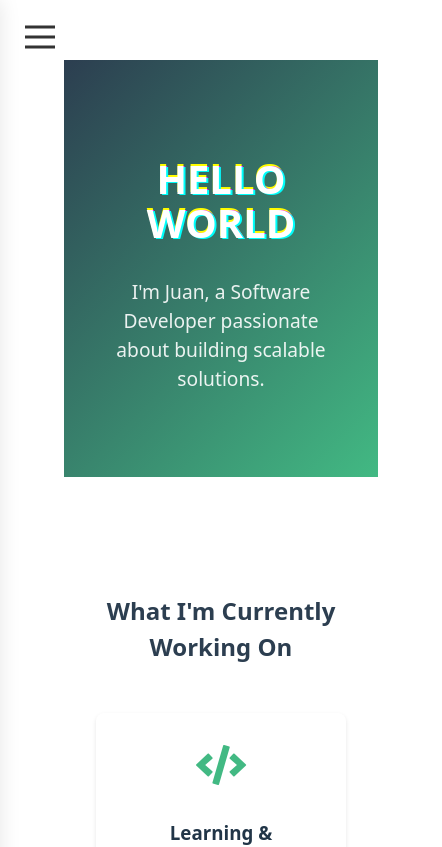
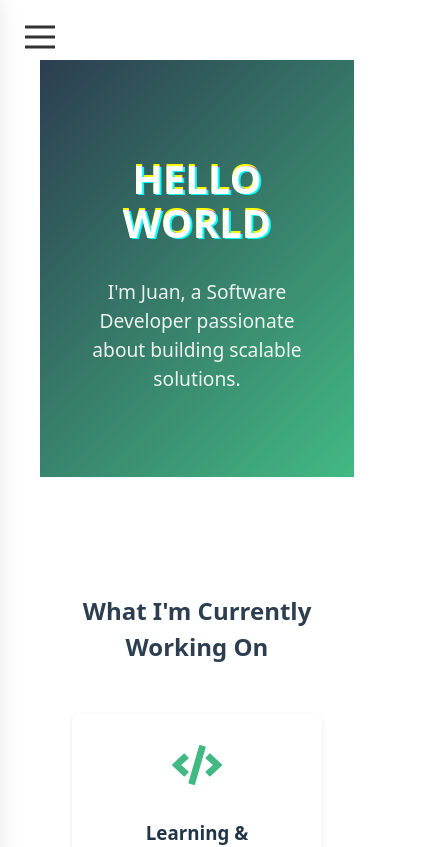
Before and after one commit to juancarlosv2711/static-resume-blog, a Vue app: page / in a window 390 px wide. Shown: the top 847 px of the page, 442 px wide, since content can reach past the window. Built offline with nearby package versions, Linux system fonts and the light colour scheme.

Commit message:
Avoid zoom

```diff
--- a/index.html
+++ b/index.html
@@ -3,7 +3,7 @@
   <head>
     <meta charset="UTF-8" />
     <link rel="icon" type="image/svg+xml" href="/favicon.svg" />
-    <meta name="viewport" content="width=device-width, initial-scale=1.0, maximum-scale=1.0, user-scalable=yes" />
+    <meta name="viewport" content="width=device-width, initial-scale=1.0, user-scalable=no" />
     <meta name="color-scheme" content="light">
     <title>Juan Velasquez | Full Stack Developer</title>
     <link rel="stylesheet" href="https://cdnjs.cloudflare.com/ajax/libs/font-awesome/5.15.4/css/all.min.css">
--- a/src/App.vue
+++ b/src/App.vue
@@ -31,14 +31,19 @@
 
 .content {
   flex: 1;
-  padding: 2rem;
+  padding: 1rem;
   transition: margin-left 0.3s ease;
+  width: 100%;
+  max-width: 100%;
+  box-sizing: border-box;
+  overflow-x: hidden;
 }
 
 /* Desktop styles - sidebar visible */
 @media (min-width: 769px) {
   .content {
     margin-left: 250px; /* Matches the sidebar width */
+    padding: 2rem;
   }
 }
 
@@ -47,6 +52,8 @@
   .content {
     margin-left: 0;
     padding-top: 60px;
+    padding-left: 0.5rem;
+    padding-right: 0.5rem;
   }
 }
 </style>
```
